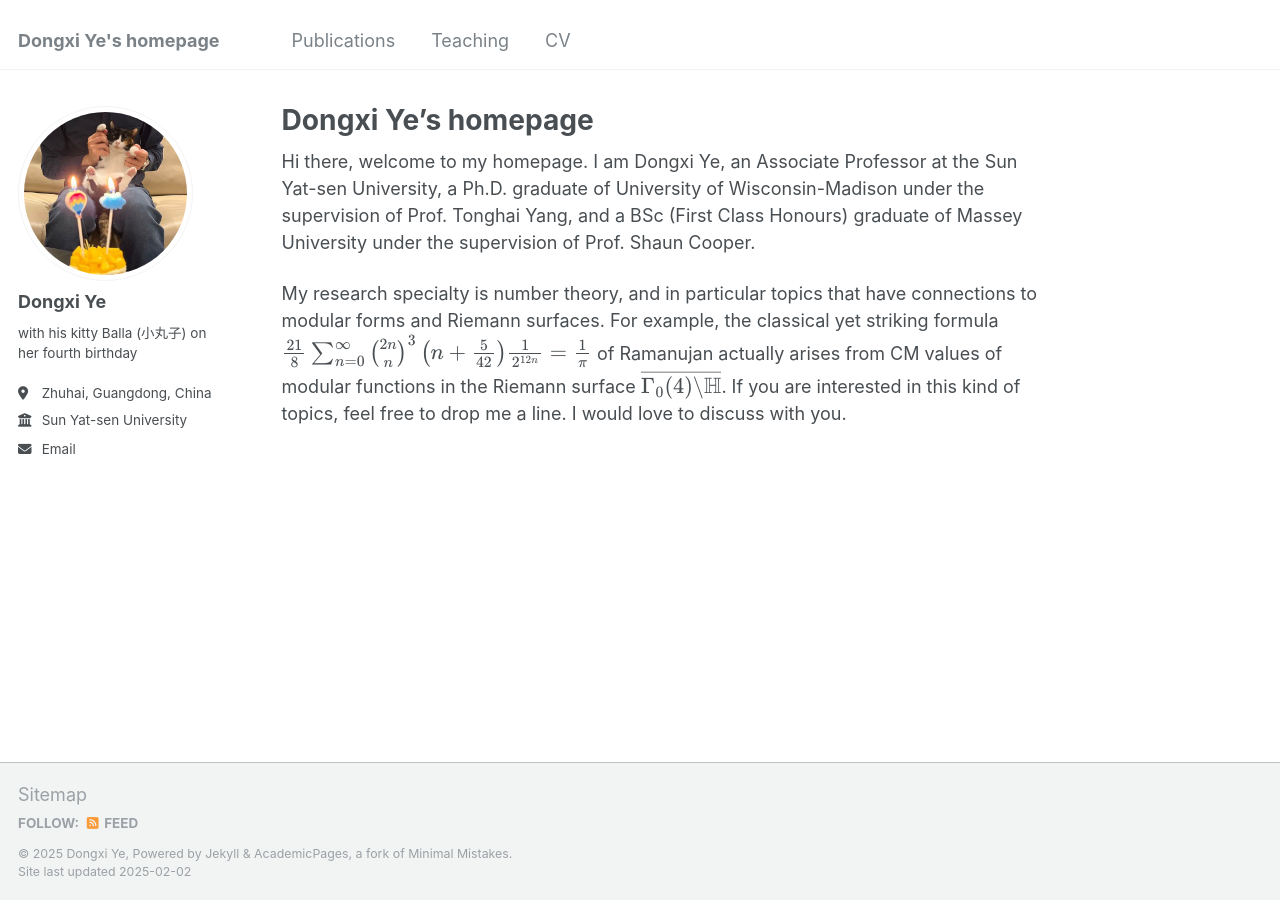
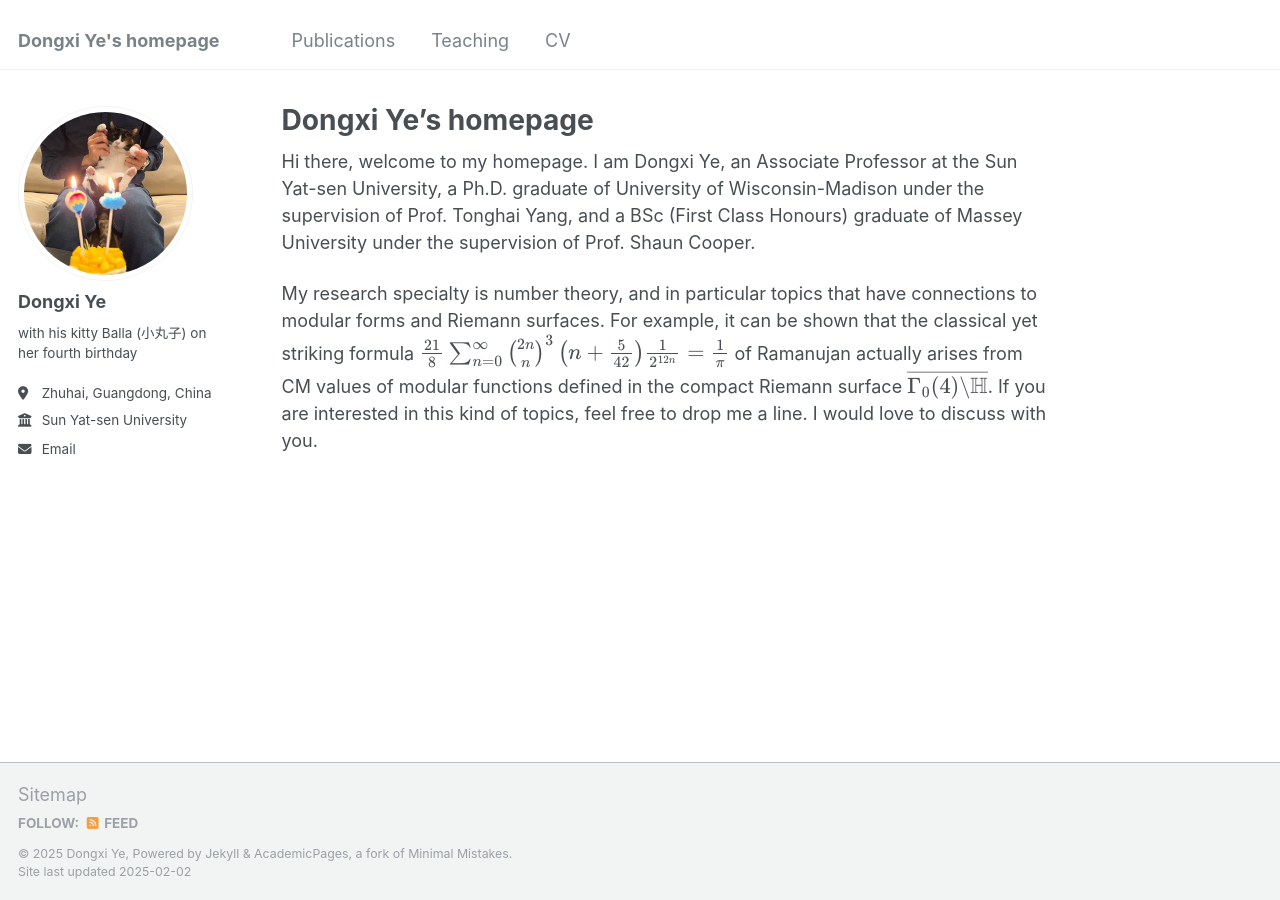
Before and after one commit to Dongxi-Ye/homepage, a Jekyll site: the page built from _pages/about.md, in a window 1280 px wide. Built offline with Jekyll 4.4.1, drawn with Linux system fonts in a browser that asks for light colours.

Commit message:
Update about.md

```diff
--- a/_pages/about.md
+++ b/_pages/about.md
@@ -9,8 +9,8 @@ redirect_from:
 
 Hi there, welcome to my homepage. I am Dongxi Ye, an Associate Professor at the Sun Yat-sen University, a Ph.D. graduate of University of Wisconsin-Madison under the supervision of Prof. Tonghai Yang, and a BSc (First Class Honours) graduate of Massey University under the supervision of Prof. Shaun Cooper.
 
-My research specialty is number theory, and in particular topics that have connections to modular forms and Riemann surfaces. For example, the classical yet striking formula
+My research specialty is number theory, and in particular topics that have connections to modular forms and Riemann surfaces. For example, it can be shown that the classical yet striking formula
 $$
 \frac{21}{8}\sum_{n=0}^{\infty}\binom{2n}{n}^{3}\left(n+\frac{5}{42}\right)\frac{1}{2^{12n}}=\frac{1}{\pi}
 $$
-of Ramanujan actually arises from CM values of modular functions in the Riemann surface $$\overline{\Gamma_{0}(4)\backslash\mathbb{H}}$$. If you are interested in this kind of topics, feel free to drop me a line. I would love to discuss with you.
+of Ramanujan actually arises from CM values of modular functions defined in the compact Riemann surface $$\overline{\Gamma_{0}(4)\backslash\mathbb{H}}$$. If you are interested in this kind of topics, feel free to drop me a line. I would love to discuss with you.
```
